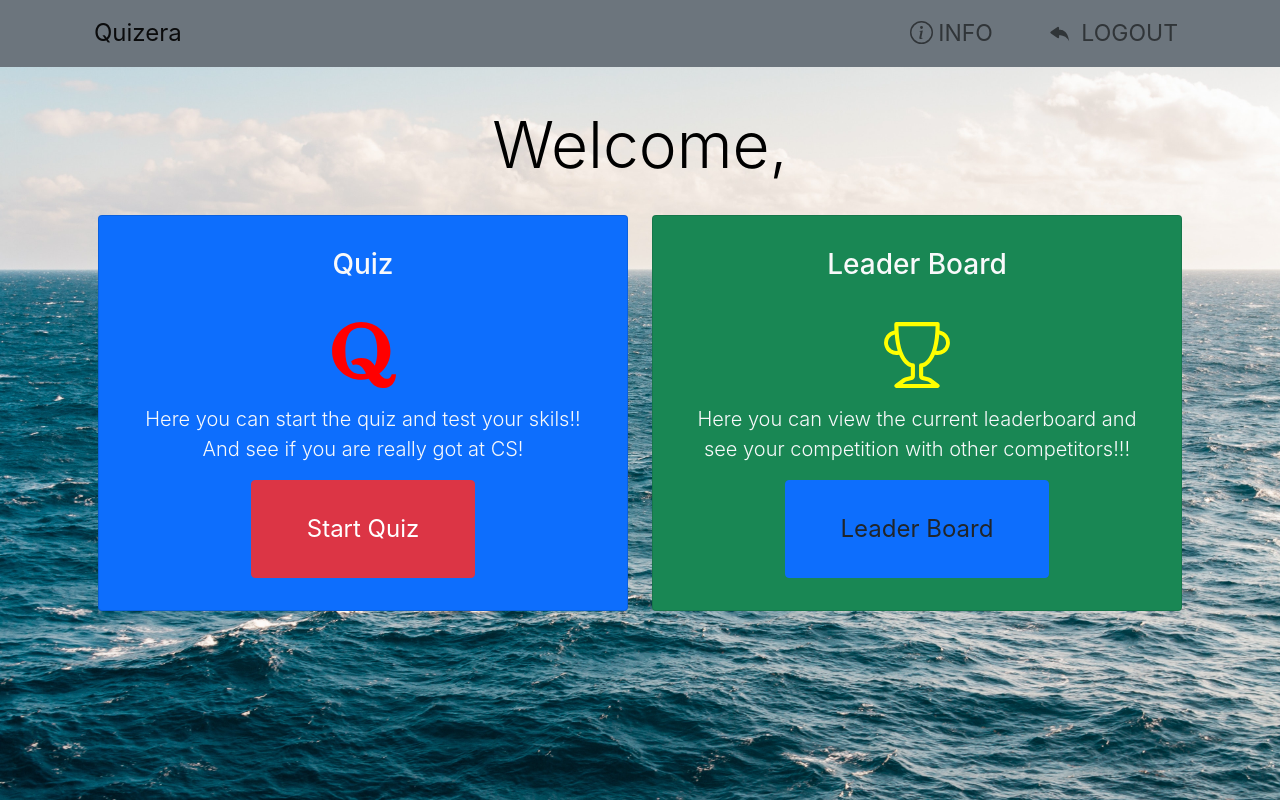
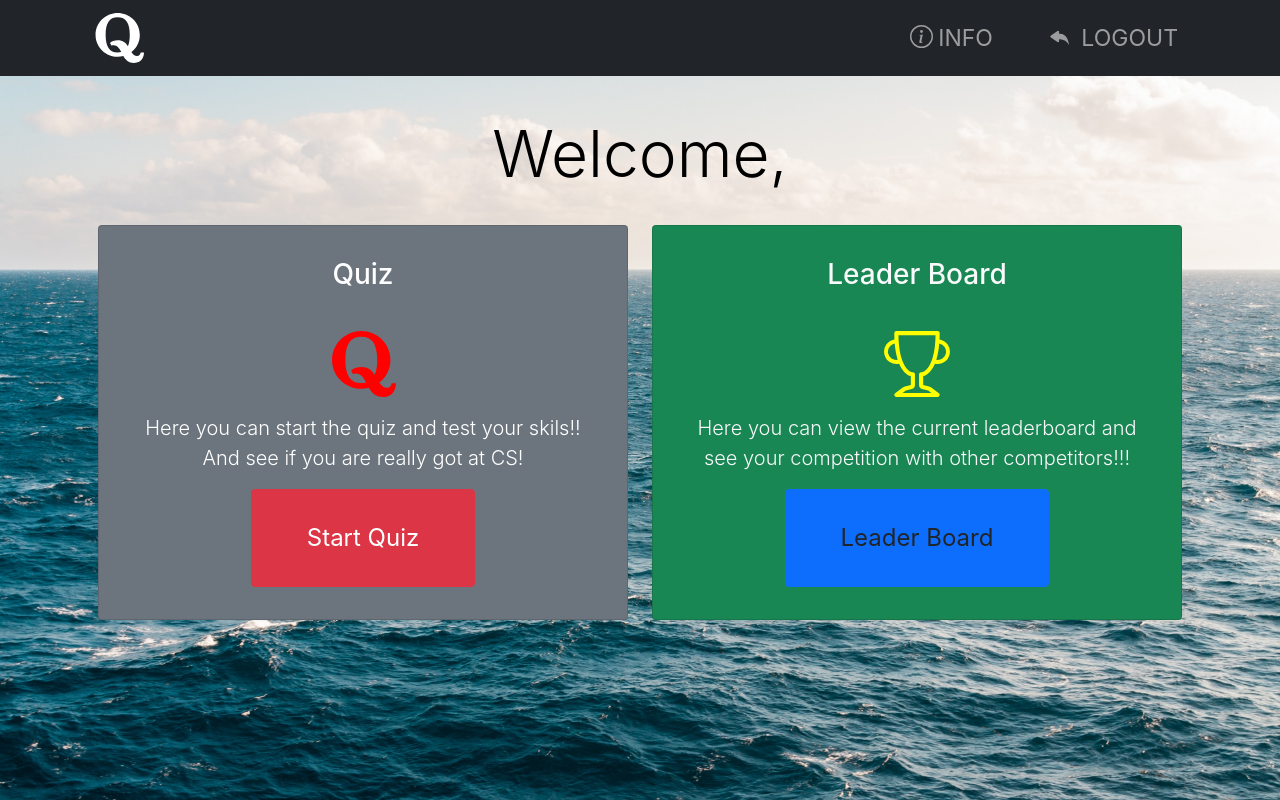
Before and after one commit to beransantur/quizera-frontend, a React (Create React App) app: page /welcome in a window 1280 px wide. Built offline with nearby package versions, Linux system fonts and the light colour scheme.

Commit message:
some UI improvements done

```diff
--- a/src/components/Welcome.jsx
+++ b/src/components/Welcome.jsx
@@ -10,12 +10,14 @@ const Welcome = () => {
 
   return (
     <div className="welcome">
-      <div className="bg-secondary">
-        <div className="container ">
+      <div className="bg-dark">
+        <div className="container">
           {/* NAVBAR */}
-          <nav class="navbar navbar-expand-lg bg-secondary navbar-light welcome-nav">
+          <nav class="navbar navbar-expand-lg bg-dark navbar-dark  welcome-nav">
             <div class="container">
-              <span class="navbar-brand quizera-brand">Quizera</span>
+              <span class="navbar-brand quizera-brand">
+                <Icon.Quora size={50} />
+              </span>
               <button
                 class="navbar-toggler"
                 type="button"
@@ -108,7 +110,7 @@ const Welcome = () => {
           </div>{" "}
           <div className="row pb-5">
             <div class="col-md-6 mb-6 mb-md-0 mb-2">
-              <div class="card text-center bg-primary text-light p-3">
+              <div class="card text-center bg-secondary text-white p-3">
                 <div class="card-body">
                   <h3 class="card-title mb-0">Quiz</h3>
                   <Icon.Quora className="mt-4 p-3" size={98} color={"red"} />
--- a/src/styles.css
+++ b/src/styles.css
@@ -87,6 +87,10 @@ code {
 
 .welcome-nav {
   font-size: 23px;
+}
+
+.welcome-nav-bg {
+  background-color: burlywood !important;
 }
 
 .info-clicked {
@@ -304,6 +308,10 @@ form {
     flex-basis: 100%;
   }
 
+  .answer button:focus {
+    border: 5px solid slategrey;
+  }
+
   .register-success {
     width: 90%;
   }
```
